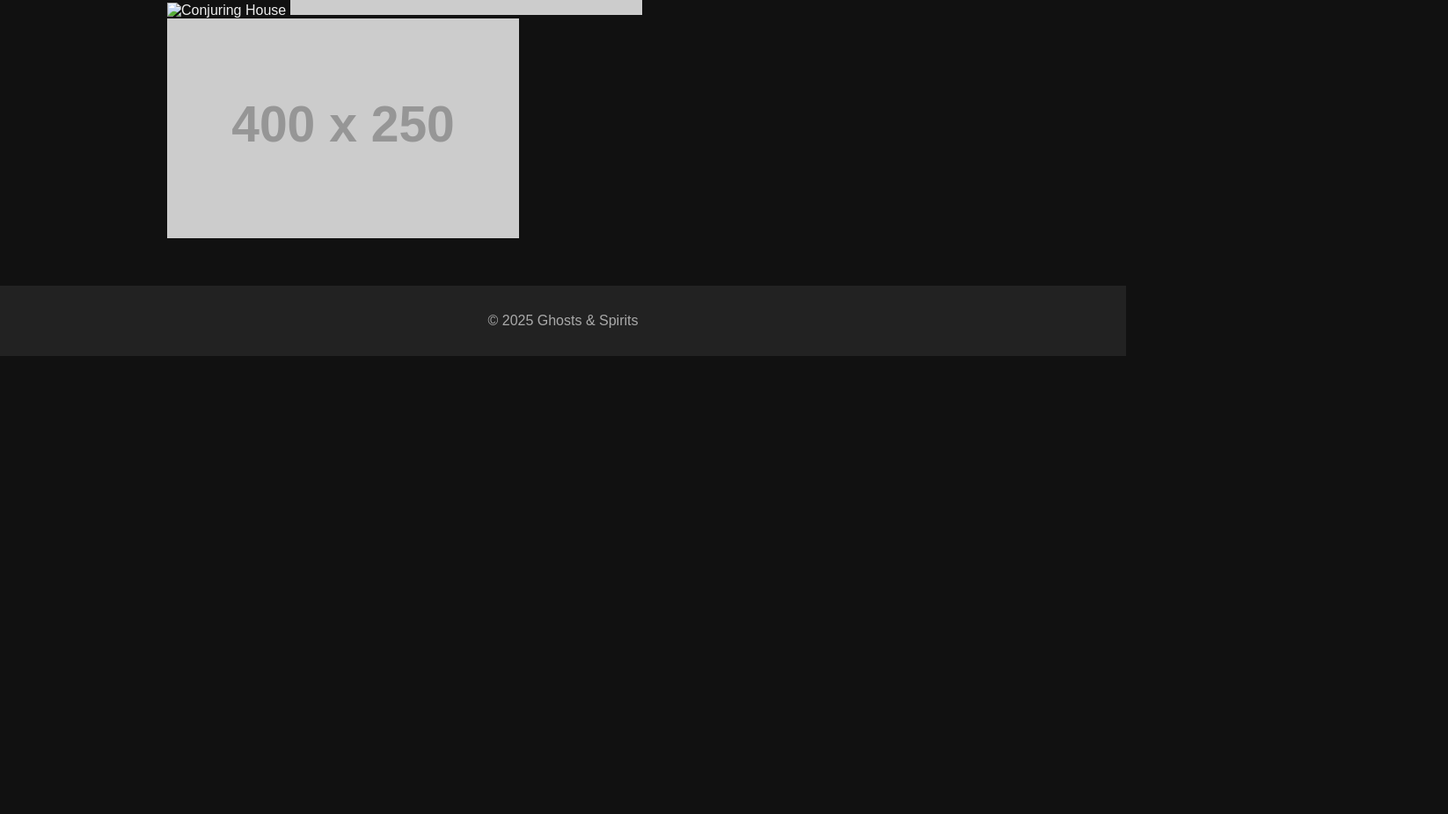
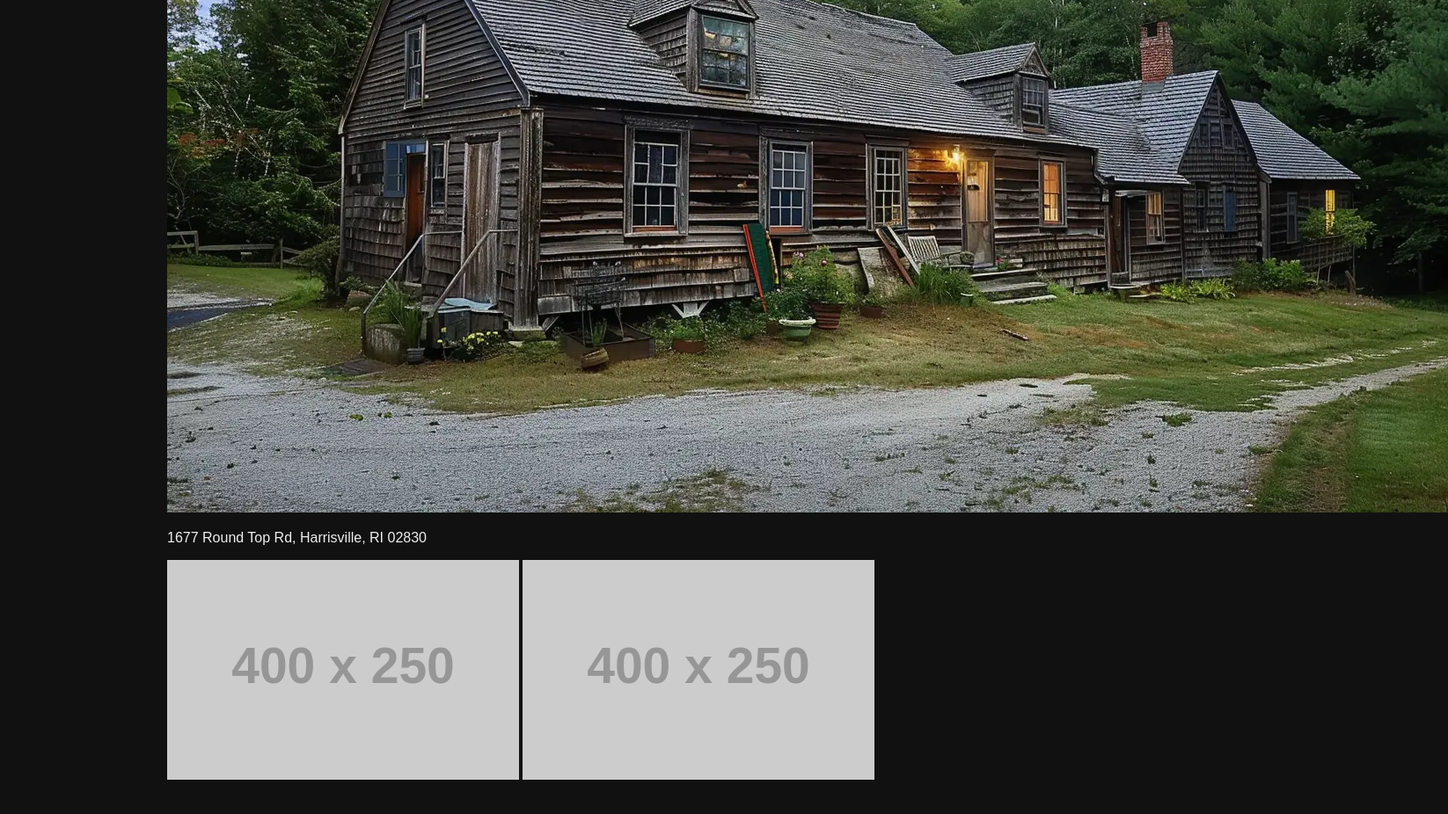
Before and after one commit to S0P0JYM/Spirits, a plain HTML site: page gallery.html in a window 1280 px wide. Shown: the part 426-1352 px from the top of the page at 88% size, 1646 px wide, since content can reach past the window. Before the commit the page ends 831 px from the top, so only its background shows below. Drawn offline with Linux system fonts and the light colour scheme; placeholder pictures from the web are drawn by us.

Commit message:
Add files via upload

```diff
--- a/gallery.html
+++ b/gallery.html
@@ -18,7 +18,8 @@
 </nav>
 <main>
   <h2>Haunted Places</h2>
-  <img src="images/conjuring.png" alt="Conjuring House">
+  <img src="image\conjuring.png" alt="Haunted House">
+  <p>1677 Round Top Rd, Harrisville, RI 02830</p>
   <img src="https://via.placeholder.com/400x250?text=Ghostly+Forest" alt="Ghostly Forest">
   <img src="https://via.placeholder.com/400x250?text=Abandoned+Castle" alt="Abandoned Castle">
 </main>
```
